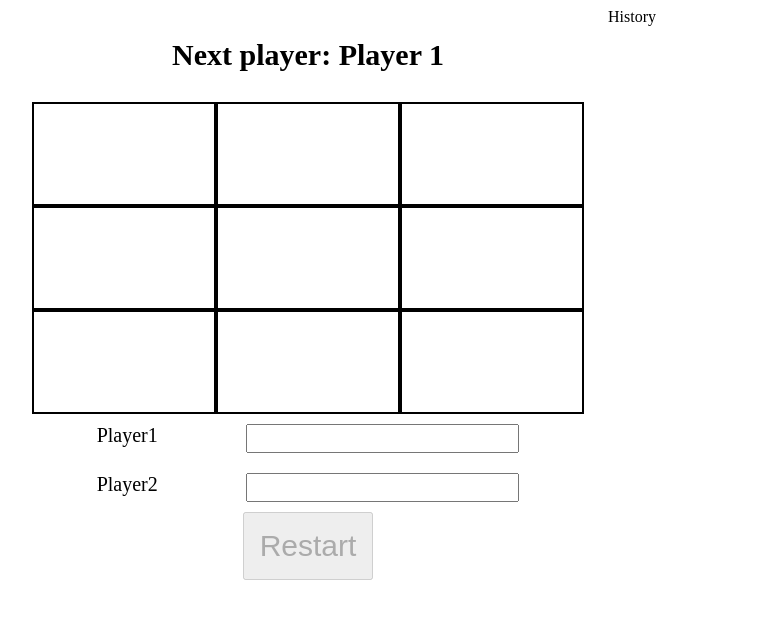
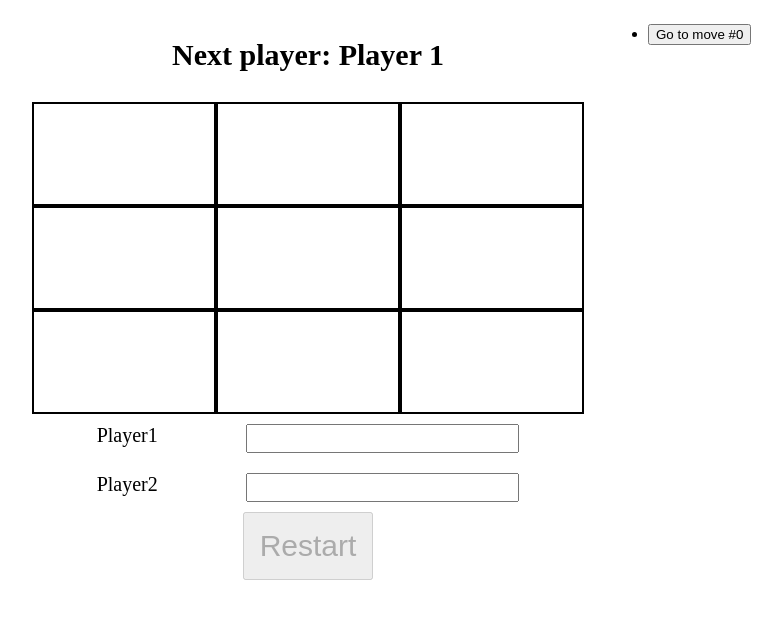
Before and after one commit to sergiokag/vue-tic-tac-toe, a Vue app: page / in a window 1280 px wide. Shown: the top 618 px of the page, without its empty margins (182-964 px from the left). Built offline with nearby package versions, Linux system fonts and the light colour scheme.

Commit message:
WIP-History: Start implementation

```diff
--- a/src/components/Game/Game.vue
+++ b/src/components/Game/Game.vue
@@ -11,7 +11,9 @@
         </Button>
       </div>
     </div>
-    <div class="grid-item">History</div>
+    <div class="grid-item">
+      <History :moves="['X']" @selected-move="onSelectedMove" />
+    </div>
   </div>
 </template>
 
@@ -19,8 +21,9 @@
 // components
 import Board from "../Board/Board";
 import Button from "../Button/Button";
-import Player from "../Player/Player.vue";
-import Status from "../Status/Status.vue";
+import Player from "../Player/Player";
+import Status from "../Status/Status";
+import History from "../History/History";
 
 import GameProcessor from "../../utils/GameProcessor";
 
@@ -31,6 +34,7 @@ export default {
     Button,
     Player,
     Status,
+    History,
   },
   mounted() {
     this.$bus.on("value-changed", (data) => this.onValueChange(data));
@@ -84,6 +88,9 @@ export default {
       this.player2 = null;
       this.isBtnDisabled = true;
     },
+    onSelectedMove($event) {
+      console.log("selected_move:", $event);
+    },
   },
   computed: {
     isFullList() {
--- /dev/null
+++ b/src/components/History/History.vue
@@ -0,0 +1,20 @@
+<template>
+  <ul>
+    <li v-for="(move, i) in moves" :key="i">
+      <button @click="$emit('selected-move', i)">Go to move #{{ i }}</button>
+    </li>
+  </ul>
+</template>
+
+<script>
+export default {
+  name: "History",
+  emits: ["selected-move"],
+  props: {
+    moves: {
+      required: true,
+      value: Array,
+    },
+  },
+};
+</script>
```
